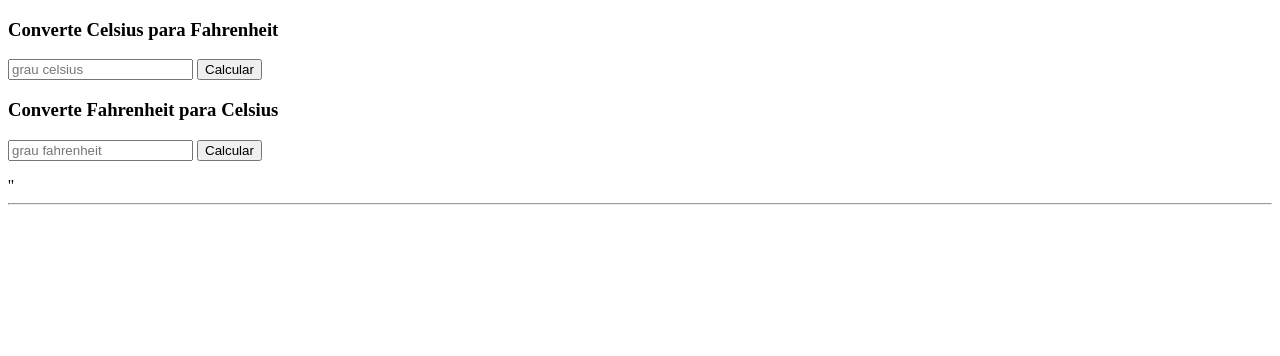
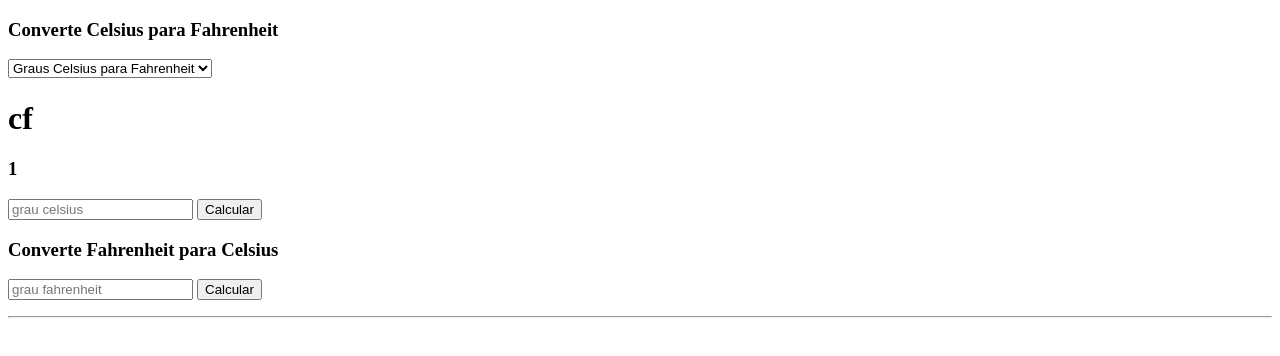
Before and after one commit to Sara01romao/temperatura-converte, a plain HTML site: page index.html in a window 1280 px wide. Drawn offline with Linux system fonts and the light colour scheme.

Commit message:
add select option

```diff
--- a/index.html
+++ b/index.html
@@ -6,7 +6,29 @@
   <title>Document</title>
 </head>
 <body>
+
+
+
+
   <h3>Converte Celsius para Fahrenheit</h3>
+
+    <div>
+      <select  id="op" onChange="update()">
+
+        <option value="cf" selected >Graus Celsius para Fahrenheit</option>
+        <option value="fc">Graus Fahrenheit para Celsius</option>
+      </select>
+
+      <h1 id="aqui"></h1>
+      <h3 id="teste"></h3>
+    </div>
+
+
+
+
+
+
+
      <input id="grauC" type="number" placeholder="grau celsius" required>
      <button   onclick="convertC()">Calcular</button>
 
@@ -21,7 +43,7 @@
       <button   onclick="convertF()">Calcular</button>
 
       <p id="resultF"></p>
-''
+
      </div>
 <hr>
 <br>
--- a/script.js
+++ b/script.js
@@ -1,3 +1,29 @@
+
+function update(){
+      var select= document.getElementById('op');
+      var valor = select.options[select.selectedIndex].value;
+
+
+      document.getElementById('aqui').innerHTML= valor;
+
+
+      if(valor=='cf'){
+            var n1=1;
+            document.getElementById('teste').innerHTML=n1;
+      }else{
+            var n2=2;
+            document.getElementById('teste').innerHTML=n2;
+
+      }
+
+}
+
+var rp=update();
+
+
+
+
+
 
 
 var c= "";
@@ -19,6 +45,7 @@ function convertC(){
 
 
 
+
 var c2= "";
 var f2= "";
 
```
